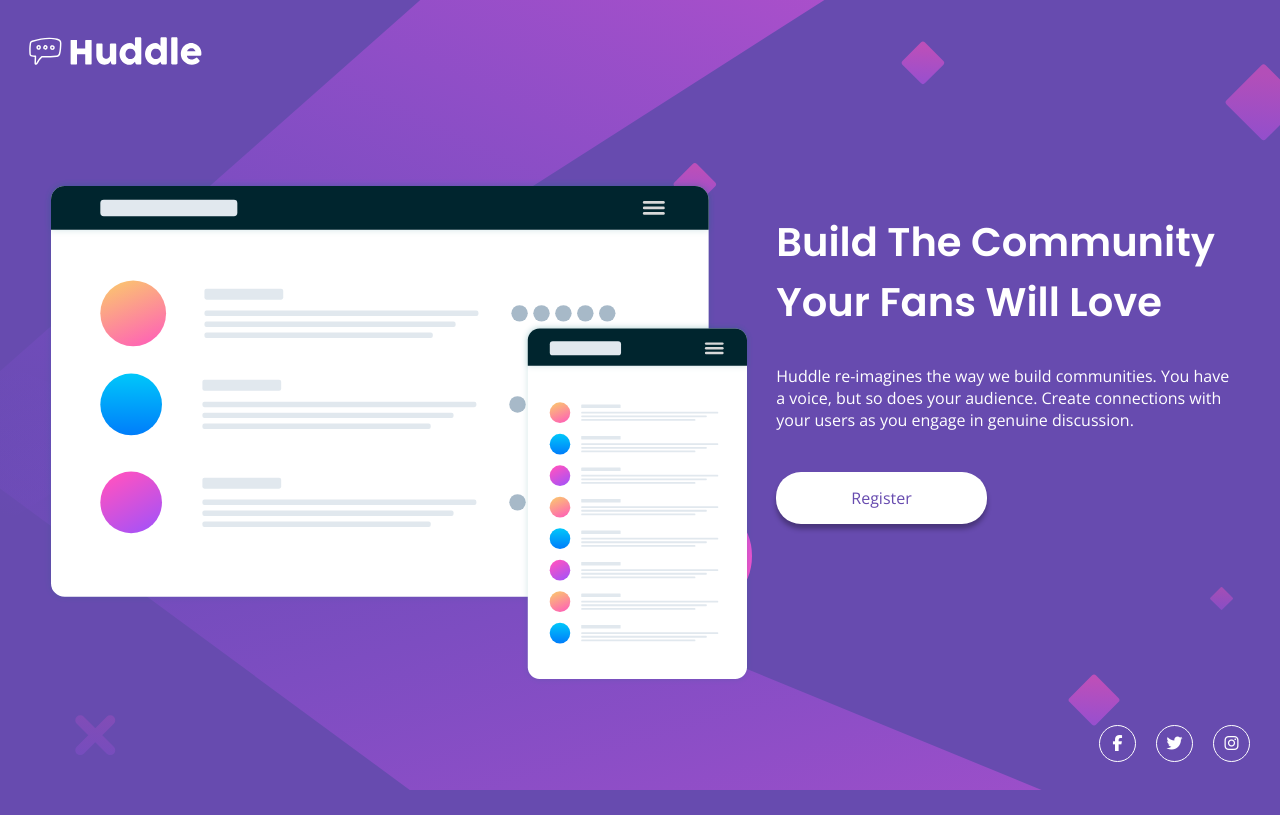
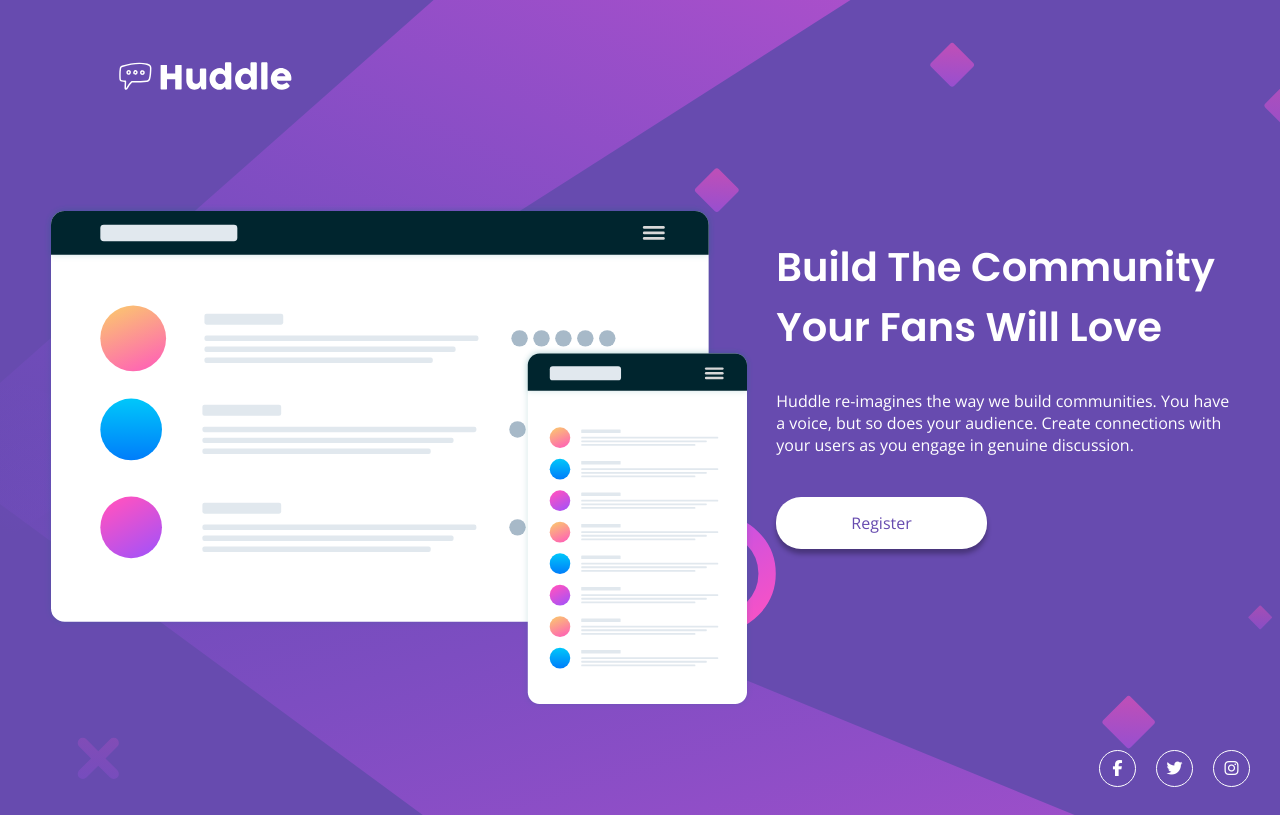
Before and after one commit to frontendmentor-newbie/05.huddle-landing-page, a plain HTML site: page index.html in a window 1280 px wide. Drawn offline with nearby package versions, Linux system fonts and the light colour scheme.

Commit message:
fixed logo

```diff
--- a/css/styles.css
+++ b/css/styles.css
@@ -36,6 +36,8 @@ body{
     .logo{
         max-width: 15%;
         margin-bottom: 100px;
+        margin-left: 90px;
+        margin-top:25px
     }
 }
 
```
